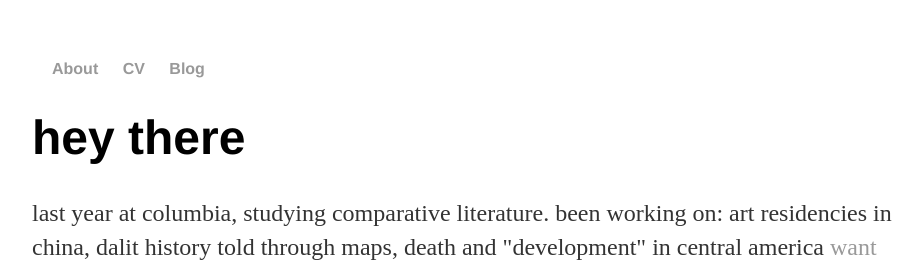
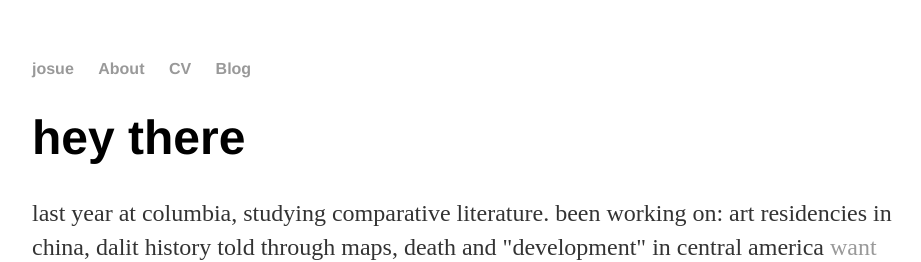
Before and after one commit to josdchavez/josdchavez.github.io, a Jekyll site: the page built from index.html, in a window 1280 px wide. Shown: the top 262 px of the page, without its empty margins (160-1081 px from the left). Built offline with Jekyll 4.4.1, drawn with Linux system fonts in a browser that asks for light colours.

Commit message:
Update default.html

```diff
--- a/_layouts/default.html
+++ b/_layouts/default.html
@@ -7,7 +7,7 @@
 	<body>
 		<nav>
     		<ul>
-        		<li><a href="/>josue"</a></li>
+        		<li><a href="/">josue</a></li>
 	        	<li><a href="/about">About</a></li>
         		<li><a href="/cv">CV</a></li>
         		<li><a href="/blog">Blog</a></li>
```
